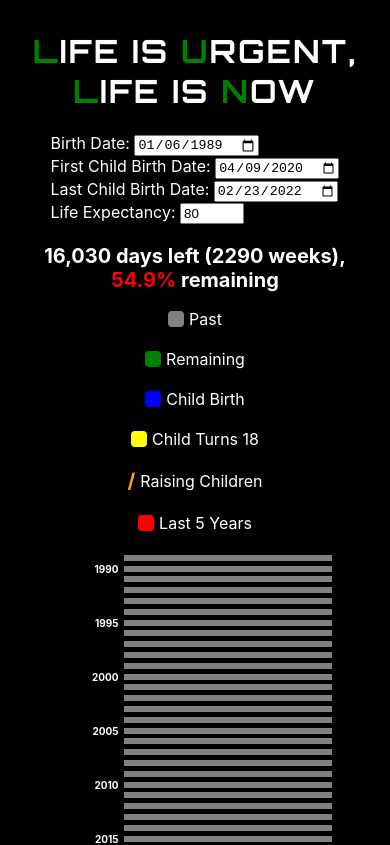
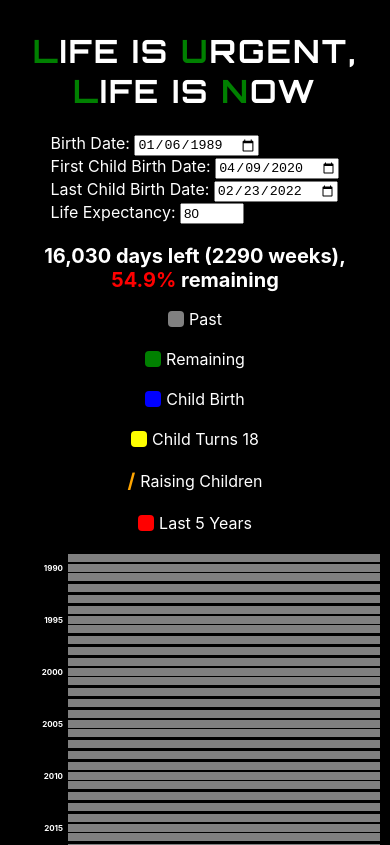
Before and after one commit to apolloydy/luln, a React (Create React App) app: page / in a window 390 px wide. Shown: the top 845 px of the page. Built offline with nearby package versions, Linux system fonts and the light colour scheme.

Commit message:
udpate width

```diff
--- a/src/styles.css
+++ b/src/styles.css
@@ -206,11 +206,11 @@
   }
 
   .year-label {
-    font-size: 10px; /* 年份字体变小 */
+    font-size: 8px; /* 年份字体变小 */
   }
 
   .grid-box {
-    width: 4px; /* 缩小格子 */
-    height: 4px;
+    width: 6px; /* 缩小格子 */
+    height: 6px;
   }
 }
```
